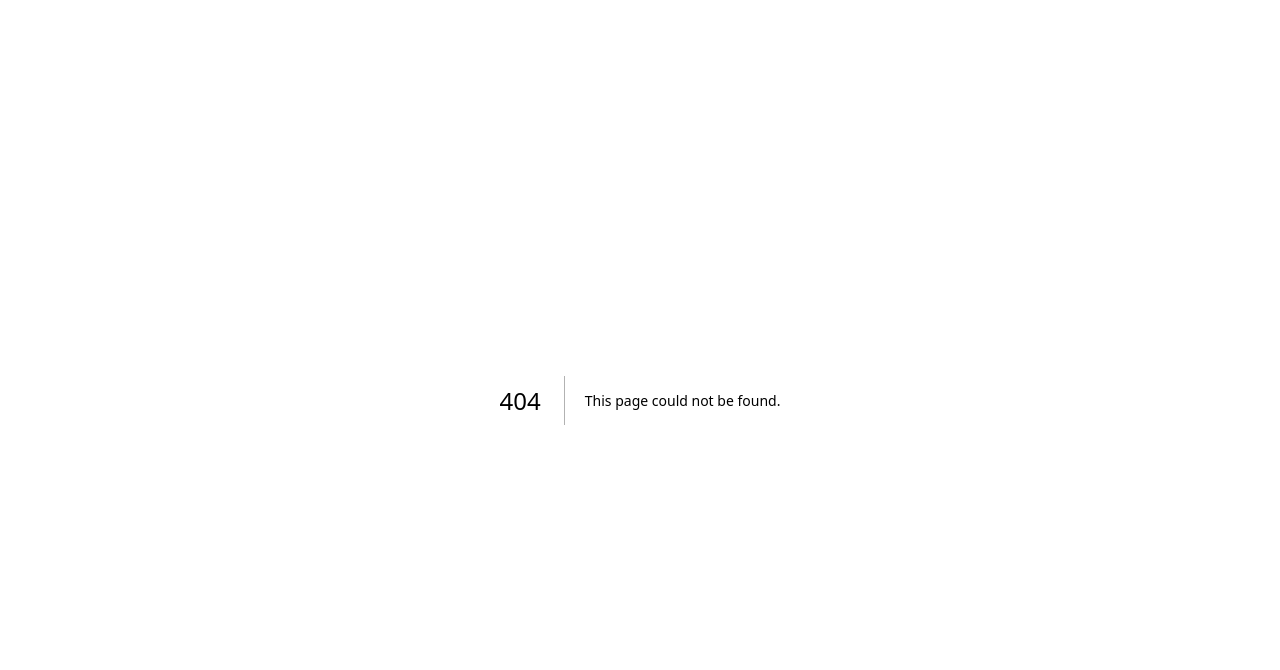
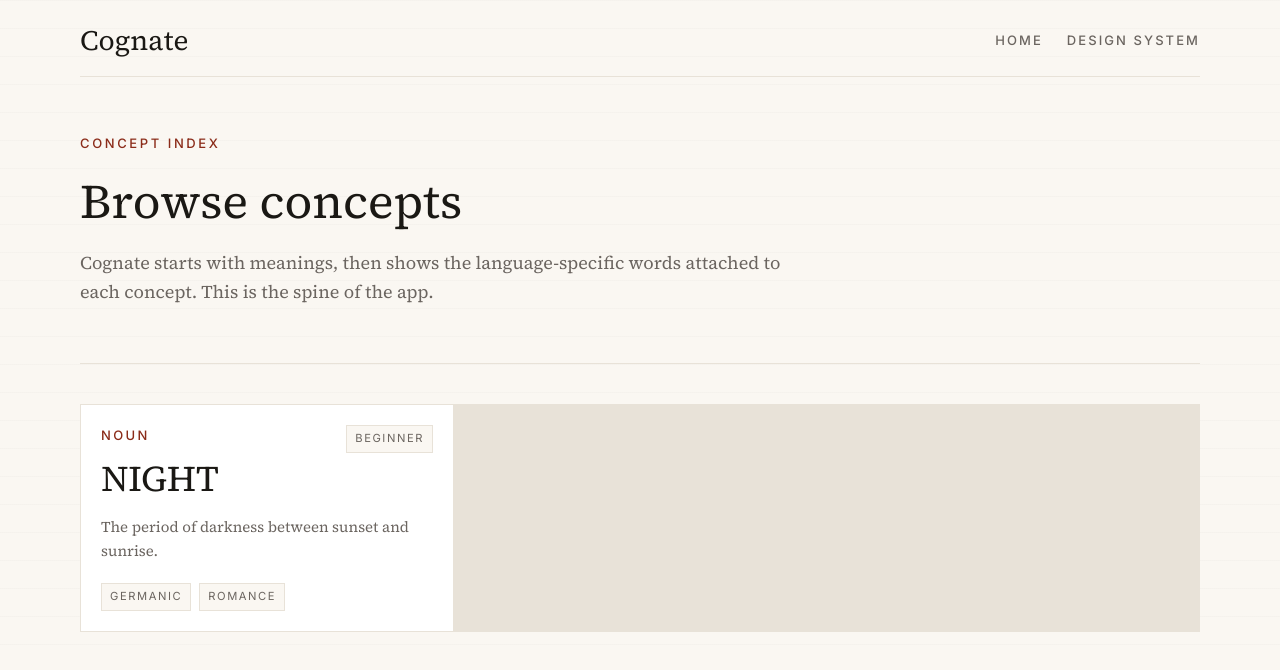
Before and after one commit to danielbrydenjohnson/cognate, a Next.js app: page /concept in a window 1280 px wide. Before the commit this address had no page. Shown: the top 670 px of the page. Built offline with nearby package versions, Linux system fonts and the light colour scheme; a web font is replaced by a local one.

Commit message:
Add concept registry and concept index

```diff
--- /dev/null
+++ b/app/concept/page.tsx
@@ -0,0 +1,83 @@
+import Link from "next/link";
+import { concepts } from "@/data/concepts";
+
+export default function ConceptIndexPage() {
+  return (
+    <main className="min-h-screen px-5 py-6 sm:px-8 lg:px-12">
+      <div className="mx-auto max-w-[1120px]">
+        <header className="flex items-center justify-between border-b border-rule pb-5">
+          <Link href="/" className="font-serif text-28 leading-tight text-ink">
+            Cognate
+          </Link>
+
+          <nav className="hidden items-center gap-6 font-sans text-13 font-medium uppercase tracking-[0.16em] text-ink-muted sm:flex">
+            <Link href="/" className="hover:text-accent">
+              Home
+            </Link>
+            <Link href="/design-system" className="hover:text-accent">
+              Design system
+            </Link>
+          </nav>
+        </header>
+
+        <section className="border-b border-rule py-14">
+          <p className="mb-5 font-sans text-13 font-medium uppercase tracking-[0.2em] text-accent">
+            Concept index
+          </p>
+
+          <h1 className="max-w-4xl font-serif text-48 leading-tight text-ink">
+            Browse concepts
+          </h1>
+
+          <p className="mt-5 max-w-[720px] text-18 leading-body text-ink-muted">
+            Cognate starts with meanings, then shows the language-specific words
+            attached to each concept. This is the spine of the app.
+          </p>
+        </section>
+
+        <section className="py-10">
+          <div className="grid gap-px border border-rule bg-rule md:grid-cols-2 lg:grid-cols-3">
+            {concepts.map((concept) => (
+              <Link
+                key={concept.id}
+                href={`/concept/${concept.id}`}
+                className="bg-surface p-5 transition hover:bg-bg"
+              >
+                <div className="flex items-start justify-between gap-4">
+                  <div>
+                    <p className="font-sans text-13 font-medium uppercase tracking-[0.18em] text-accent">
+                      {concept.partOfSpeech}
+                    </p>
+
+                    <h2 className="mt-3 font-serif text-36 leading-tight text-ink">
+                      {concept.label}
+                    </h2>
+                  </div>
+
+                  <span className="border border-rule bg-bg px-2 py-1 font-sans text-[0.7rem] uppercase tracking-[0.14em] text-ink-muted">
+                    {concept.difficulty}
+                  </span>
+                </div>
+
+                <p className="mt-4 text-15 leading-body text-ink-muted">
+                  {concept.definition}
+                </p>
+
+                <div className="mt-5 flex flex-wrap gap-2">
+                  {concept.clusters.map((cluster) => (
+                    <span
+                      key={cluster.id}
+                      className="border border-rule bg-bg px-2 py-1 font-sans text-[0.7rem] uppercase tracking-[0.14em] text-ink-muted"
+                    >
+                      {cluster.family}
+                    </span>
+                  ))}
+                </div>
+              </Link>
+            ))}
+          </div>
+        </section>
+      </div>
+    </main>
+  );
+}
--- a/app/page.tsx
+++ b/app/page.tsx
@@ -1,33 +1,7 @@
 import Link from "next/link";
+import { concepts } from "@/data/concepts";
 
-const featuredConcepts = [
-  {
-    label: "NIGHT",
-    href: "/concept/night",
-    description: "night, Nacht, nacht, natt, nuit, noche, notte, noapte",
-  },
-  {
-    label: "MOTHER",
-    href: "#",
-    description: "A family-root classic across Germanic and Romance languages.",
-  },
-  {
-    label: "EAT",
-    href: "#",
-    description: "A simple verb with messy historical paths. Naturally.",
-  },
-];
-
-const dailyWords = [
-  { language: "English", form: "night", family: "Germanic" },
-  { language: "German", form: "Nacht", family: "Germanic" },
-  { language: "Dutch", form: "nacht", family: "Germanic" },
-  { language: "Swedish", form: "natt", family: "Germanic" },
-  { language: "French", form: "nuit", family: "Romance" },
-  { language: "Spanish", form: "noche", family: "Romance" },
-  { language: "Italian", form: "notte", family: "Romance" },
-  { language: "Romanian", form: "noapte", family: "Romance" },
-];
+const dailyConcept = concepts[0];
 
 export default function Home() {
   return (
@@ -39,7 +13,10 @@ export default function Home() {
           </Link>
 
           <nav className="hidden items-center gap-6 font-sans text-13 font-medium uppercase tracking-[0.16em] text-ink-muted sm:flex">
-            <Link href="/concept/night" className="hover:text-accent">
+            <Link href="/concept" className="hover:text-accent">
+              Concepts
+            </Link>
+            <Link href={`/concept/${dailyConcept.id}`} className="hover:text-accent">
               Explore
             </Link>
             <Link href="/design-system" className="hover:text-accent">
@@ -67,18 +44,18 @@ export default function Home() {
 
             <div className="mt-8 flex flex-col gap-3 sm:flex-row">
               <Link
-                href="/concept/night"
+                href={`/concept/${dailyConcept.id}`}
                 className="inline-flex items-center justify-center border border-accent bg-accent px-5 py-3 font-sans text-15 font-medium text-white transition hover:bg-ink"
               >
-                Explore NIGHT
+                Explore {dailyConcept.label}
               </Link>
 
-              <a
-                href="#featured"
+              <Link
+                href="/concept"
                 className="inline-flex items-center justify-center border border-rule bg-surface px-5 py-3 font-sans text-15 font-medium text-ink transition hover:border-accent hover:text-accent"
               >
                 Browse concepts
-              </a>
+              </Link>
             </div>
           </div>
 
@@ -88,18 +65,18 @@ export default function Home() {
             </p>
 
             <h2 className="mt-3 font-serif text-36 leading-tight text-ink">
-              NIGHT
+              {dailyConcept.label}
             </h2>
 
             <p className="mt-3 text-15 leading-body text-ink-muted">
-              One meaning. Two visible families. A useful first demo because it
-              shows Cognate’s actual shape: concept first, words second.
+              {dailyConcept.definition} {dailyConcept.summary}
             </p>
 
             <div className="mt-6 grid gap-px border border-rule bg-rule">
-              {dailyWords.map((word) => (
+              {dailyConcept.clusters.flatMap((cluster) =>
+                cluster.words.map((word) => (
                   <div
-                  key={`${word.language}-${word.form}`}
+                    key={`${word.languageCode}-${word.form}`}
                     className="grid grid-cols-[90px_1fr_90px] items-center gap-3 bg-surface px-3 py-2"
                   >
                     <span className="font-sans text-13 text-ink-muted">
@@ -109,14 +86,15 @@ export default function Home() {
                       {word.form}
                     </span>
                     <span className="text-right font-sans text-[0.7rem] uppercase tracking-[0.12em] text-ink-muted">
-                    {word.family}
+                      {cluster.family}
                     </span>
                   </div>
-              ))}
+                )),
+              )}
             </div>
 
             <Link
-              href="/concept/night"
+              href={`/concept/${dailyConcept.id}`}
               className="mt-5 inline-block font-sans text-13 font-medium uppercase tracking-[0.16em] text-accent hover:text-ink"
             >
               Open concept
@@ -142,10 +120,10 @@ export default function Home() {
           </div>
 
           <div className="grid gap-px border border-rule bg-rule md:grid-cols-3">
-            {featuredConcepts.map((concept) => (
+            {concepts.map((concept) => (
               <Link
-                key={concept.label}
-                href={concept.href}
+                key={concept.id}
+                href={`/concept/${concept.id}`}
                 className="bg-surface p-5 transition hover:bg-bg"
               >
                 <p className="font-sans text-13 font-medium uppercase tracking-[0.18em] text-accent">
@@ -155,7 +133,7 @@ export default function Home() {
                   {concept.label}
                 </h3>
                 <p className="mt-3 text-15 leading-body text-ink-muted">
-                  {concept.description}
+                  {concept.definition}
                 </p>
               </Link>
             ))}
@@ -173,22 +151,13 @@ export default function Home() {
           </div>
 
           <div className="grid gap-px border border-rule bg-rule sm:grid-cols-2 lg:grid-cols-5">
-            {["Explore", "Learn", "Test", "Review", "Bridge"].map((mode) => (
-              <div key={mode} className="bg-surface p-4">
+            {dailyConcept.modes.map((mode) => (
+              <div key={mode.name} className="bg-surface p-4">
                 <p className="font-sans text-13 font-medium uppercase tracking-[0.16em] text-accent">
-                  {mode}
+                  {mode.name}
                 </p>
                 <p className="mt-3 text-15 leading-body text-ink-muted">
-                  {mode === "Explore" &&
-                    "Browse concepts and cognate clusters."}
-                  {mode === "Learn" &&
-                    "Read short explanations of roots and sound patterns."}
-                  {mode === "Test" &&
-                    "Check whether you recognise true relationships."}
-                  {mode === "Review" &&
-                    "Save word families worth remembering."}
-                  {mode === "Bridge" &&
-                    "Use languages you know to learn the next one faster."}
+                  {mode.text}
                 </p>
               </div>
             ))}
--- a/components/concept/ConceptHero.tsx
+++ b/components/concept/ConceptHero.tsx
@@ -0,0 +1,66 @@
+import type { CognateConcept } from "@/data/concepts/night";
+
+export function ConceptHero({ concept }: { concept: CognateConcept }) {
+  return (
+    <section className="grid gap-12 border-b border-rule py-14 lg:grid-cols-[1fr_360px] lg:py-16">
+      <div>
+        <p className="mb-5 font-sans text-13 font-medium uppercase tracking-[0.2em] text-accent">
+          Concept
+        </p>
+
+        <h1 className="font-serif text-48 leading-tight text-ink">
+          {concept.label}
+        </h1>
+
+        <p className="mt-5 max-w-[720px] text-18 leading-body text-ink-muted">
+          {concept.definition} {concept.summary}
+        </p>
+
+        <div className="mt-8 flex flex-wrap gap-2">
+          {concept.languages.map((language) => (
+            <span
+              key={language}
+              className="border border-rule bg-surface px-3 py-1 font-sans text-13 text-ink-muted"
+            >
+              {language}
+            </span>
+          ))}
+        </div>
+      </div>
+
+      <aside className="border border-rule bg-surface p-5">
+        <p className="font-sans text-13 font-medium uppercase tracking-[0.18em] text-ink-muted">
+          Confidence
+        </p>
+
+        <h2 className="mt-3 font-serif text-28 leading-tight text-ink">
+          High confidence clusters
+        </h2>
+
+        <p className="mt-3 text-15 leading-body text-ink-muted">
+          The word groups are separated because they descend through different
+          historical paths. {concept.sourceNote}
+        </p>
+
+        <div className="mt-5 grid gap-2 font-sans text-13">
+          {concept.clusters.map((cluster) => {
+            const confidenceClass =
+              cluster.family === "Germanic"
+                ? "text-family-germanic"
+                : "text-family-romance";
+
+            return (
+              <div
+                key={cluster.id}
+                className="flex items-center justify-between border border-rule px-3 py-2"
+              >
+                <span>{cluster.family} cluster</span>
+                <span className={confidenceClass}>{cluster.confidence}</span>
+              </div>
+            );
+          })}
+        </div>
+      </aside>
+    </section>
+  );
+}
--- a/components/concept/ConceptPage.tsx
+++ b/components/concept/ConceptPage.tsx
@@ -0,0 +1,57 @@
+import Link from "next/link";
+import type { CognateConcept } from "@/data/concepts/night";
+import { CognateCluster } from "@/components/concept/CognateCluster";
+import { ConceptHero } from "@/components/concept/ConceptHero";
+import { ProductLoopPanel } from "@/components/concept/ProductLoopPanel";
+
+export function ConceptPage({ concept }: { concept: CognateConcept }) {
+  return (
+    <main className="min-h-screen px-5 py-6 sm:px-8 lg:px-12">
+      <div className="mx-auto max-w-[1120px]">
+        <header className="flex items-center justify-between border-b border-rule pb-5">
+          <Link href="/" className="font-serif text-28 leading-tight text-ink">
+            Cognate
+          </Link>
+
+          <nav className="hidden items-center gap-6 font-sans text-13 font-medium uppercase tracking-[0.16em] text-ink-muted sm:flex">
+            <Link href="/" className="hover:text-accent">
+              Home
+            </Link>
+
+            <Link href="/design-system" className="hover:text-accent">
+              Design system
+            </Link>
+          </nav>
+        </header>
+
+        <ConceptHero concept={concept} />
+
+        <section className="grid gap-6 py-10">
+          {concept.clusters.map((cluster) => (
+            <CognateCluster key={cluster.id} cluster={cluster} />
+          ))}
+        </section>
+
+        <section className="grid gap-8 border-y border-rule py-12 lg:grid-cols-[360px_1fr]">
+          <div>
+            <p className="font-sans text-13 font-medium uppercase tracking-[0.18em] text-ink-muted">
+              {concept.learn.eyebrow}
+            </p>
+
+            <h2 className="mt-2 font-serif text-36 leading-tight text-ink">
+              {concept.learn.title}
+            </h2>
+          </div>
+
+          <div className="max-w-[720px] space-y-5 text-18 leading-body text-ink-muted">
+            {concept.learn.paragraphs.map((paragraph) => (
+              <p key={paragraph}>{paragraph}</p>
+            ))}
+          </div>
+        </section>
+
+        <ProductLoopPanel modes={concept.modes} />
+      </div>
+    </main>
+  );
+}
--- /dev/null
+++ b/data/concepts/index.ts
@@ -0,0 +1,8 @@
+import { nightConcept } from "@/data/concepts/night";
+import type { CognateConcept } from "@/data/concepts/night";
+
+export const concepts = [nightConcept] satisfies CognateConcept[];
+
+export const conceptById = {
+  [nightConcept.id]: nightConcept,
+} satisfies Record<string, CognateConcept>;
```
Lines whose indentation alone changed are shown as unchanged.
